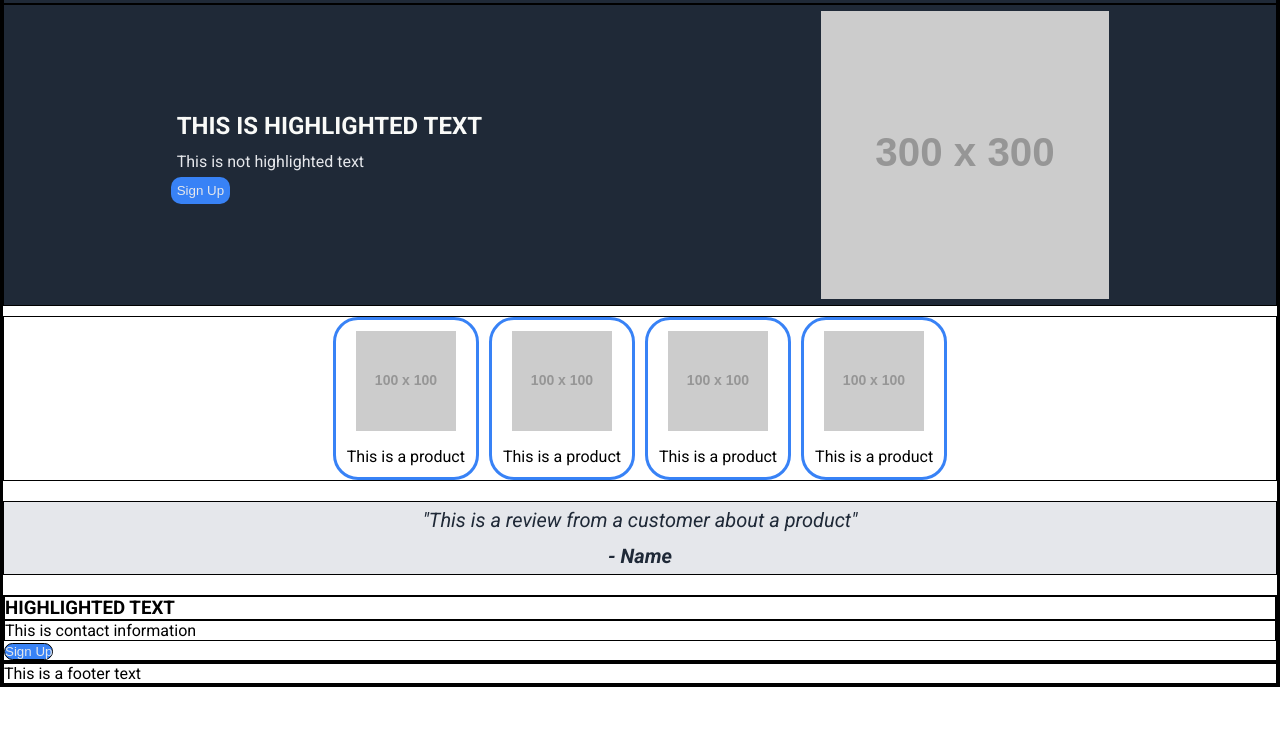
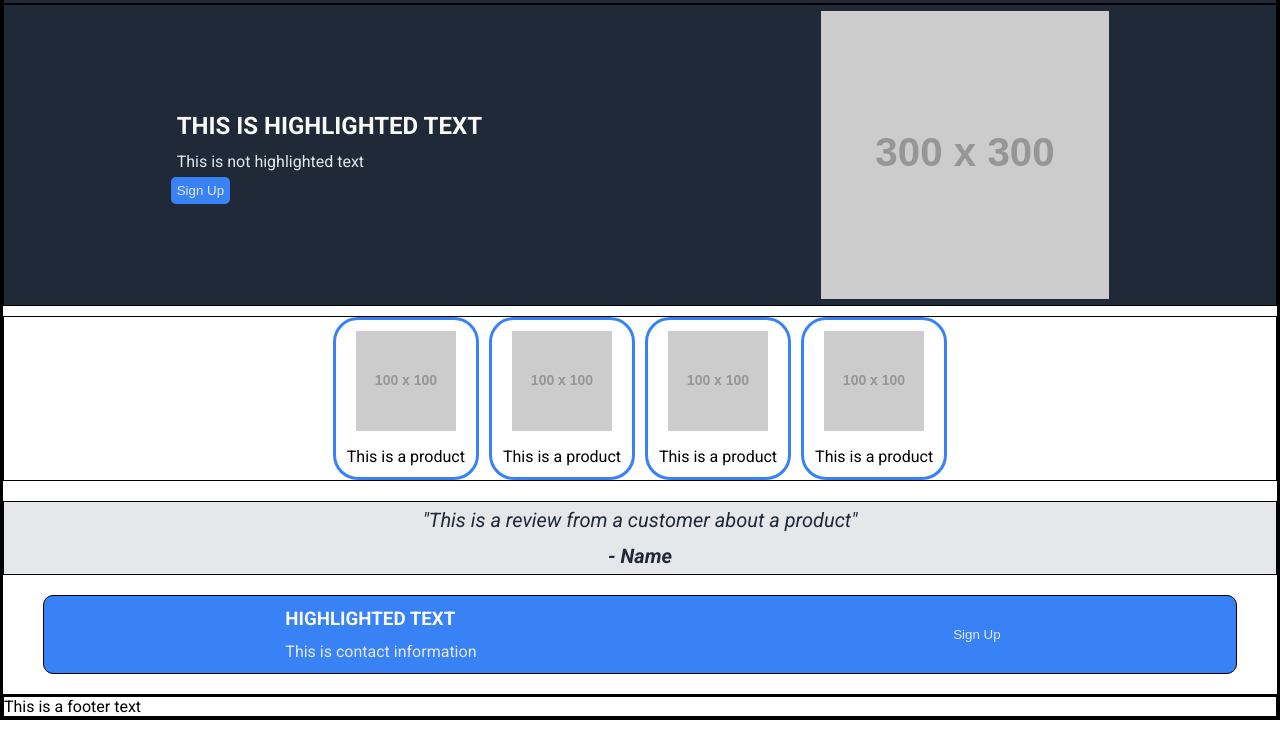
Before and after one commit to akil4/landing_page, a plain HTML site: page index.html in a window 1280 px wide. Shown: the part 56-800 px from the top of the page. Drawn offline with Linux system fonts and the light colour scheme; placeholder pictures from the web are drawn by us.

Commit message:
add contact styles

```diff
--- a/index.html
+++ b/index.html
@@ -54,8 +54,10 @@
             <p class="reviewer">- Name</p>
         </section>
         <section class="contact" id="contact">
-            <h3>HIGHLIGHTED TEXT</h3>
-            <p>This is contact information</p>
+            <div class="contact-container">
+                <h3>HIGHLIGHTED TEXT</h3>
+                <p>This is contact information</p>
+            </div>
             <button>Sign Up</button>
         </section>
     </main>
--- a/styles.css
+++ b/styles.css
@@ -34,7 +34,7 @@ ul li {
     width: max-content
 }
 
-.header *, .introduction *, .products *, .reviews * {
+.header *, .introduction *, .products *, .reviews *, .contact * {
     border: 1px solid transparent;
     padding: 5px;
 }
@@ -55,7 +55,7 @@ h1 {
 }
 
 button {
-    border-radius: 10px;
+    border-radius: 5px;
     background-color: #3882f6;
     color: #e5e7eb
 }
@@ -95,3 +95,23 @@ button {
     font-style: none;
     font-weight: bold;
 }
+
+.contact {
+    margin: 20px 40px;
+    background-color: #3882f6;
+}
+
+.contact h3 {
+    color: #f9faf8;
+}
+
+.contact p {
+    color: #e5e7eb
+}
+
+.contact {
+    display: flex;
+    align-items: center;
+    justify-content: space-around;
+    border-radius: 10px;
+}
```
